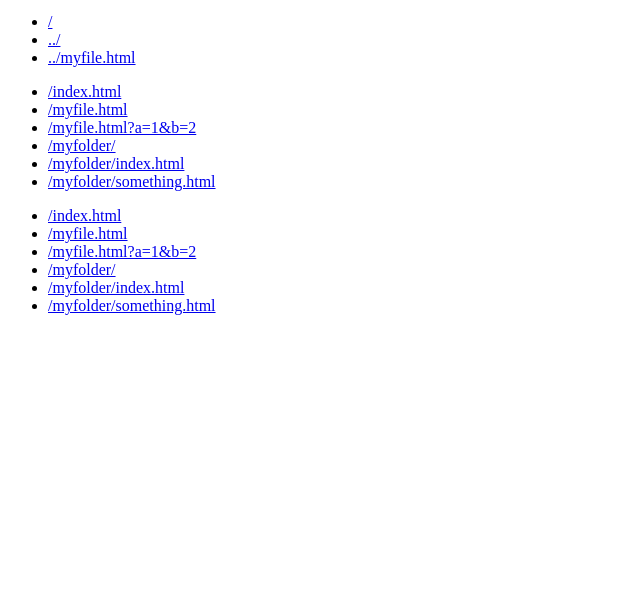
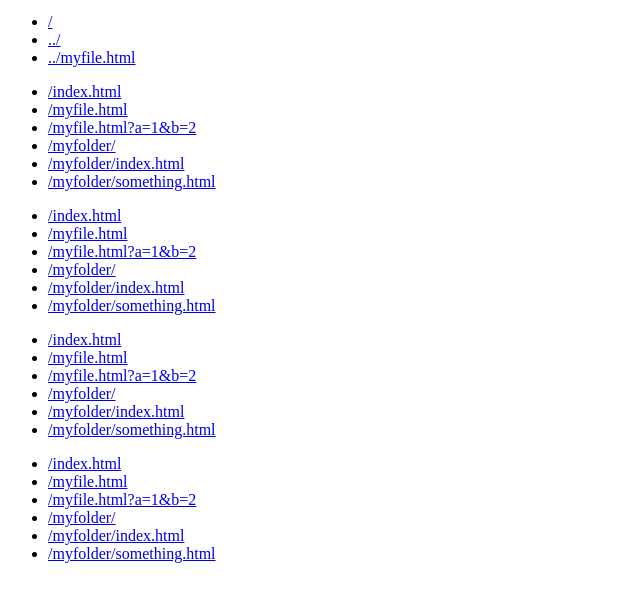
Before and after one commit to webx-plus/url-paths.testing, a plain HTML site: page index.html in a window 1280 px wide. Shown: the part 101-702 px from the top of the page, without its empty margins (0-640 px from the left). Drawn offline with Linux system fonts and the light colour scheme.

Commit message:
browsers doing strnage things to links

```diff
--- a/index.html
+++ b/index.html
@@ -29,5 +29,23 @@
         <li><a href="buss://url-paths.testing/myfolder/index.html">/myfolder/index.html</a></li>
         <li><a href="buss://url-paths.testing/myfolder/something.html">/myfolder/something.html</a></li>
     </ul>
+
+
+    <ul>
+        <li><a href="http://url-paths.testing/index.html">/index.html</a></li>
+        <li><a href="https://url-paths.testing/myfile.html">/myfile.html</a></li>
+        <li><a href="something://url-paths.testing/myfile.html?a=1&b=2">/myfile.html?a=1&b=2</a></li>
+        <li><a href="spotify://url-paths.testing/myfolder/">/myfolder/</a></li>
+        <li><a href="steam://url-paths.testing/myfolder/index.html">/myfolder/index.html</a></li>
+        <li><a href="buss://url-paths.testing/myfolder/something.html">/myfolder/something.html</a></li>
+    </ul>
+    <ul>
+        <li><a href="http://url-paths.com/index.html">/index.html</a></li>
+        <li><a href="https://url-paths.com/myfile.html">/myfile.html</a></li>
+        <li><a href="something://url-paths.com/myfile.html?a=1&b=2">/myfile.html?a=1&b=2</a></li>
+        <li><a href="spotify://url-paths.com/myfolder/">/myfolder/</a></li>
+        <li><a href="steam://url-paths.com/myfolder/index.html">/myfolder/index.html</a></li>
+        <li><a href="buss://url-paths.com/myfolder/something.html">/myfolder/something.html</a></li>
+    </ul>
 </body>
 </html>
```
